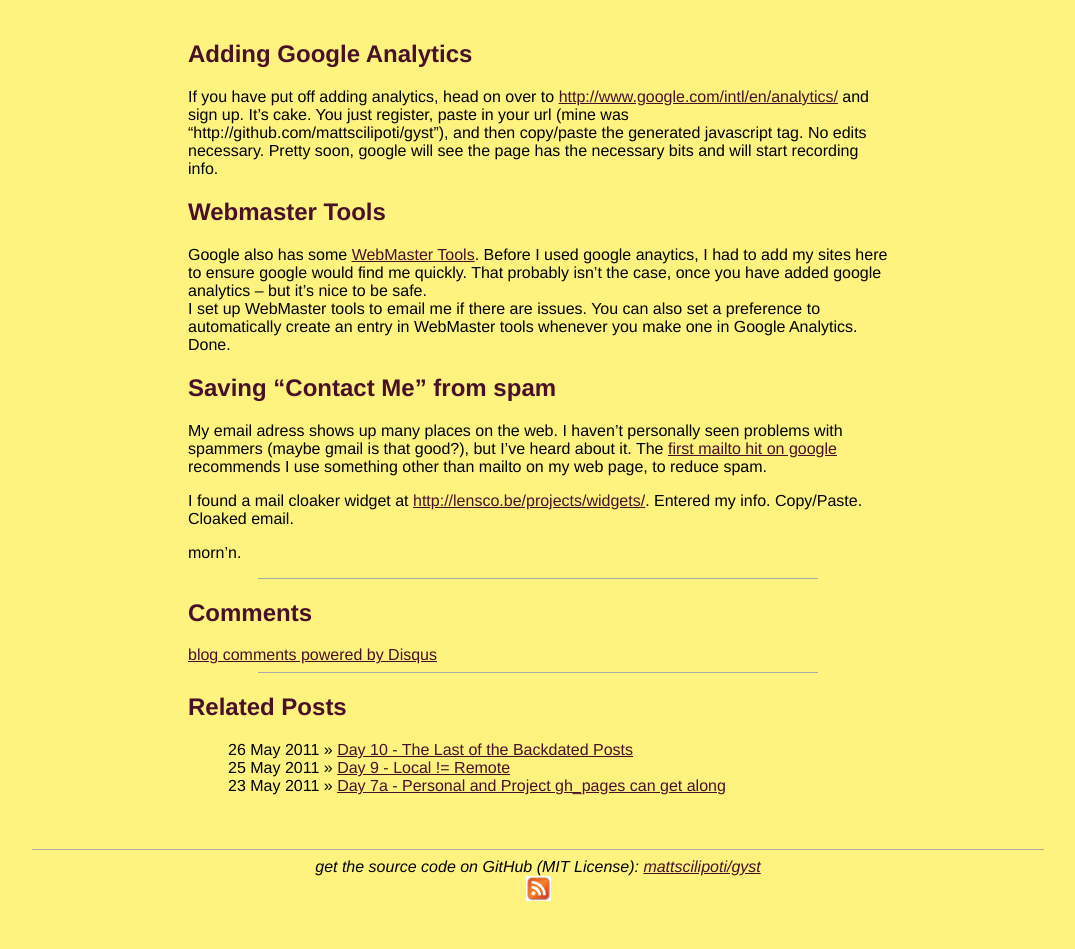
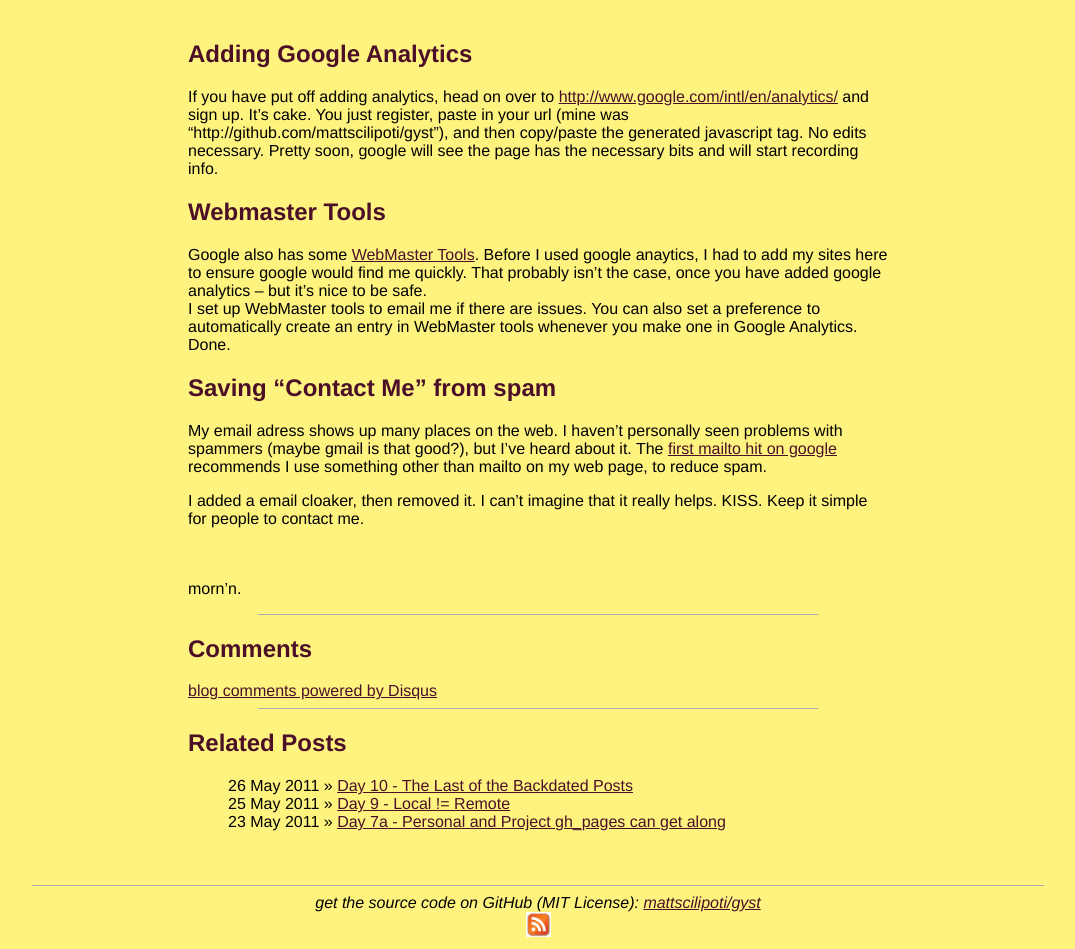
Before and after one commit to mattscilipoti/gyst, a Jekyll site: the page built from _posts/2011-05-27-analysis.md, in a window 1280 px wide. Shown: the part 177-1126 px from the top of the page, without its empty margins (102-1177 px from the left). Built offline with Jekyll 4.4.1, drawn with Linux system fonts in a browser that asks for light colours; Markdown is read by kramdown in place of the engine named in the settings; comment, search, counter and statistics services are not loaded; before the commit the page ends 1090 px from its top, so only the background shows below that.

Commit message:
Remove mailto cloak.  KISS.

```diff
--- a/_posts/2011-05-27-analysis.md
+++ b/_posts/2011-05-27-analysis.md
@@ -26,8 +26,9 @@
 seen problems with spammers (maybe gmail is that good?), but I've heard
 about it.  The [first mailto hit on google](http://www.ianr.unl.edu/internet/mailto.html) recommends I use something other than mailto on my web page, to reduce spam.
 
-I found a mail cloaker widget at <http://lensco.be/projects/widgets/>.
-Entered my info.  Copy/Paste.  Cloaked email.
+I added a email cloaker, then removed it.  I can't imagine that it
+really helps.  KISS.  Keep it simple for people to contact me.
 
-
+<br/>
+<br/>
 morn'n.
```
Also changed, not shown: index.md (+1 -12 lines).
